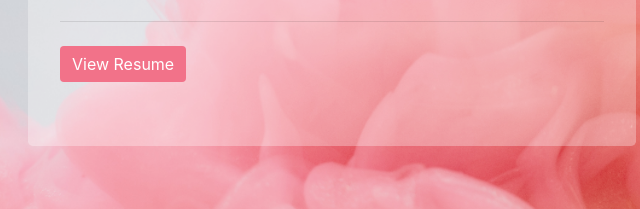
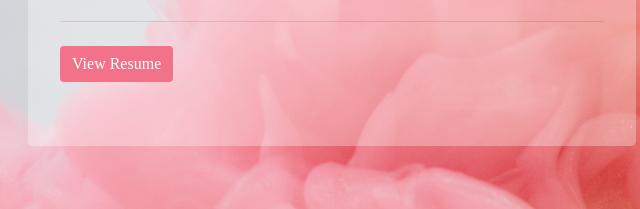
Before and after one commit to juliaguliaah/18-Bootstrap-Portfolio, a plain HTML site: page index.html in a window 1280 px wide. Shown: the part 302-511 px from the top of the page, 4-644 px from the left. Drawn offline with nearby package versions, Linux system fonts and the light colour scheme.

Commit message:
Updated button

```diff
--- a/css/index.css
+++ b/css/index.css
@@ -50,10 +50,12 @@ p {
 .btn {
     background-color: #f27289;
     border-width: 0ch;
+    font-family: 'Merriweather Light', serif;
 }
 .btn:hover {
     background-color: #D2D6D9;
     color: black;
+    font-family: 'Merriweather Light', serif;
 }
 .jumbotronHero {
 
```
